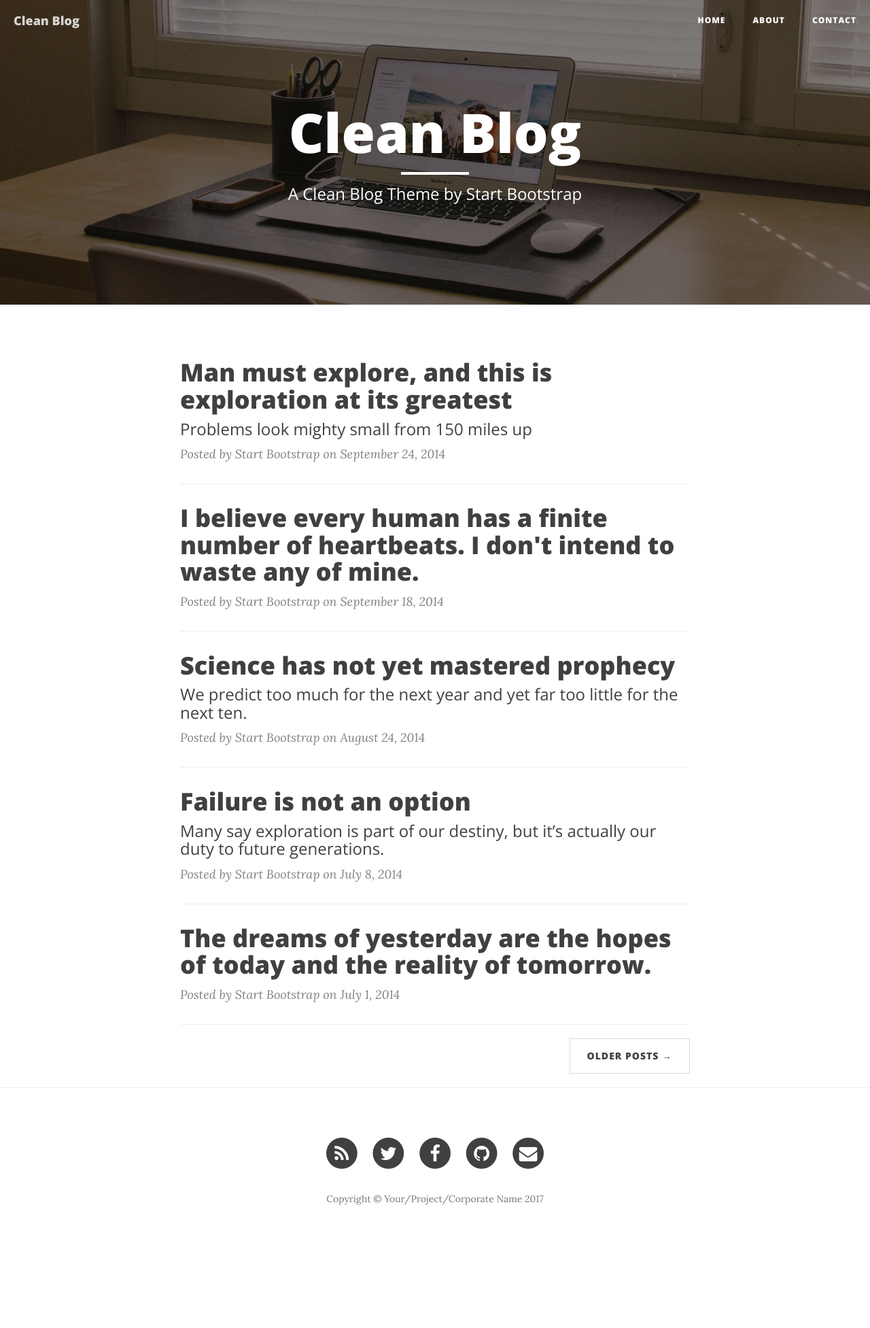
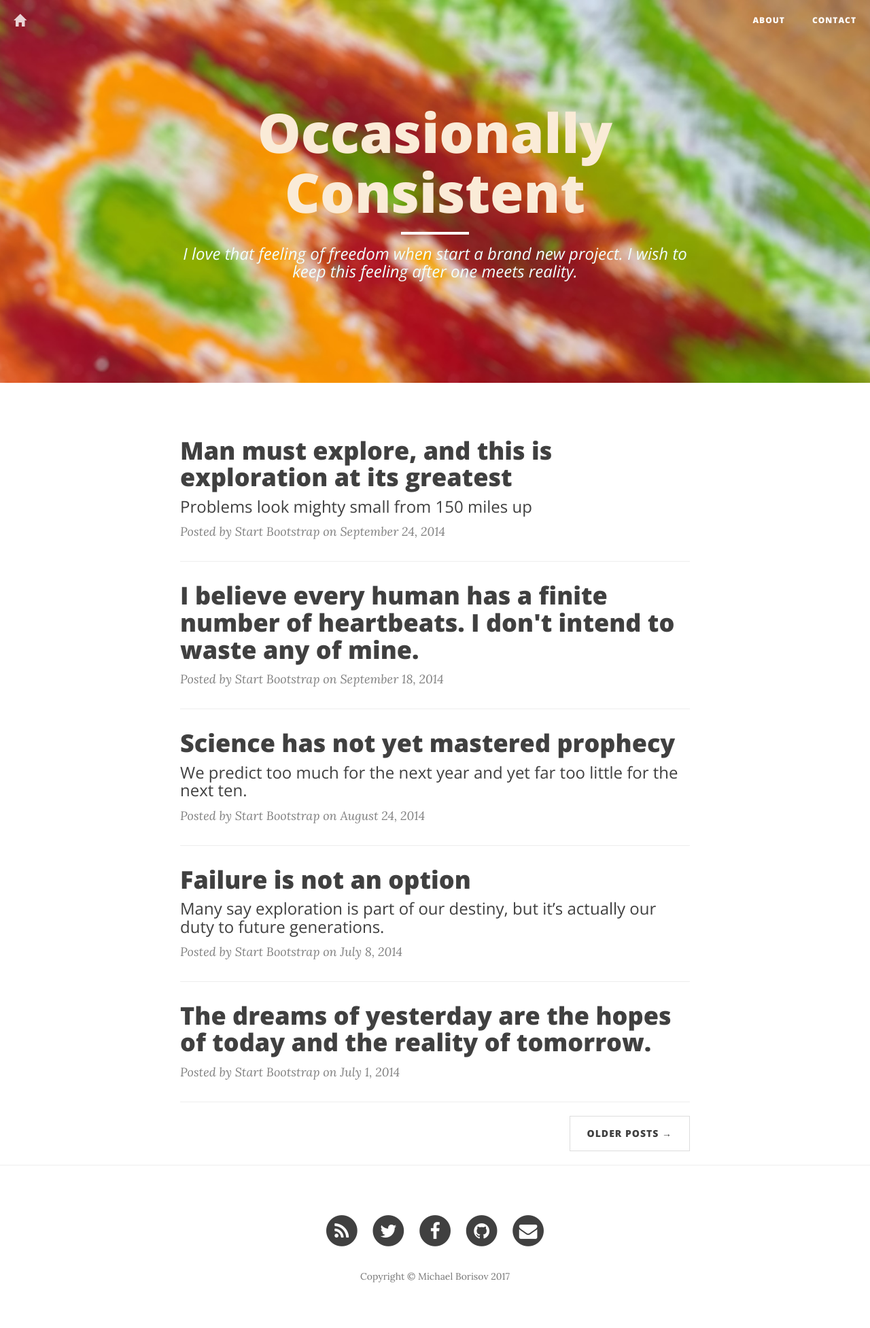
Before and after one commit to corker/corker.github.io, a Jekyll site: the page built from index.html, in a window 1280 px wide. Shown: the whole page at 68% size. Built offline with Jekyll 4.4.1, drawn with Linux system fonts in a browser that asks for light colours; nearby versions of some CDN libraries; the list of posts is cut into pages by our own code; before the commit the page ends 1839 px from its top, so only the background shows below that.

Commit message:
home page styled

```diff
--- a/_config.yml
+++ b/_config.yml
@@ -1,9 +1,9 @@
 # Site settings
-title: Clean Blog
+title: Occasionally Consistent
 header-img: img/home-bg.jpg
-email: your-email@yourdomain.com
-copyright_name: Your/Project/Corporate Name
-description: "Write your site description here. It will be used as your sites meta description as well!"
+email: corker@inbox.ru
+copyright_name: Michael Borisov
+description: "Michael Borisov - software engineering blog - CQRS, DDD, TDD, BDD, micro services, event store, event driven architecture."
 baseurl: ""
 url: "https://corker.github.io"
 twitter_username: fkem
--- a/_includes/nav.html
+++ b/_includes/nav.html
@@ -9,15 +9,12 @@
                 <span class="icon-bar"></span>
                 <span class="icon-bar"></span>
             </button>
-            <a class="navbar-brand" href="{{ site.baseurl }}/">{{ site.title }}</a>
+            <a class="navbar-brand" href="{{ site.baseurl }}/"><span class="glyphicon glyphicon-home"></span></a>
         </div>
 
         <!-- Collect the nav links, forms, and other content for toggling -->
         <div class="collapse navbar-collapse" id="bs-example-navbar-collapse-1">
             <ul class="nav navbar-nav navbar-right">
-                <li>
-                    <a href="{{ site.baseurl }}/">Home</a>
-                </li>
                 {% for page in site.pages %}{% if page.title %}
 				{% if page.url != '/404.html' %}
                 <li>
--- a/css/clean-blog.css
+++ b/css/clean-blog.css
@@ -147,7 +147,7 @@ hr.small {
 .intro-header .post-heading,
 .intro-header .page-heading {
   padding: 100px 0 50px;
-  color: white;
+  color: antiquewhite;
 }
 @media only screen and (min-width: 768px) {
   .intro-header .site-heading,
@@ -173,6 +173,8 @@ hr.small {
   font-family: 'Open Sans', 'Helvetica Neue', Helvetica, Arial, sans-serif;
   font-weight: 300;
   margin: 10px 0 0;
+  color: azure;
+  font-style: italic;
 }
 @media only screen and (min-width: 768px) {
   .intro-header .site-heading h1,
--- a/index.html
+++ b/index.html
@@ -1,6 +1,6 @@
 ---
 layout: page
-description: "A Clean Blog Theme by Start Bootstrap"
+description: "I love that feeling of freedom when start a brand new project. I wish to keep this feeling after one meets reality."
 ---
 
 {% for post in paginator.posts %}
```
Also changed, not shown: img/home-bg.jpg, 1 other file.
